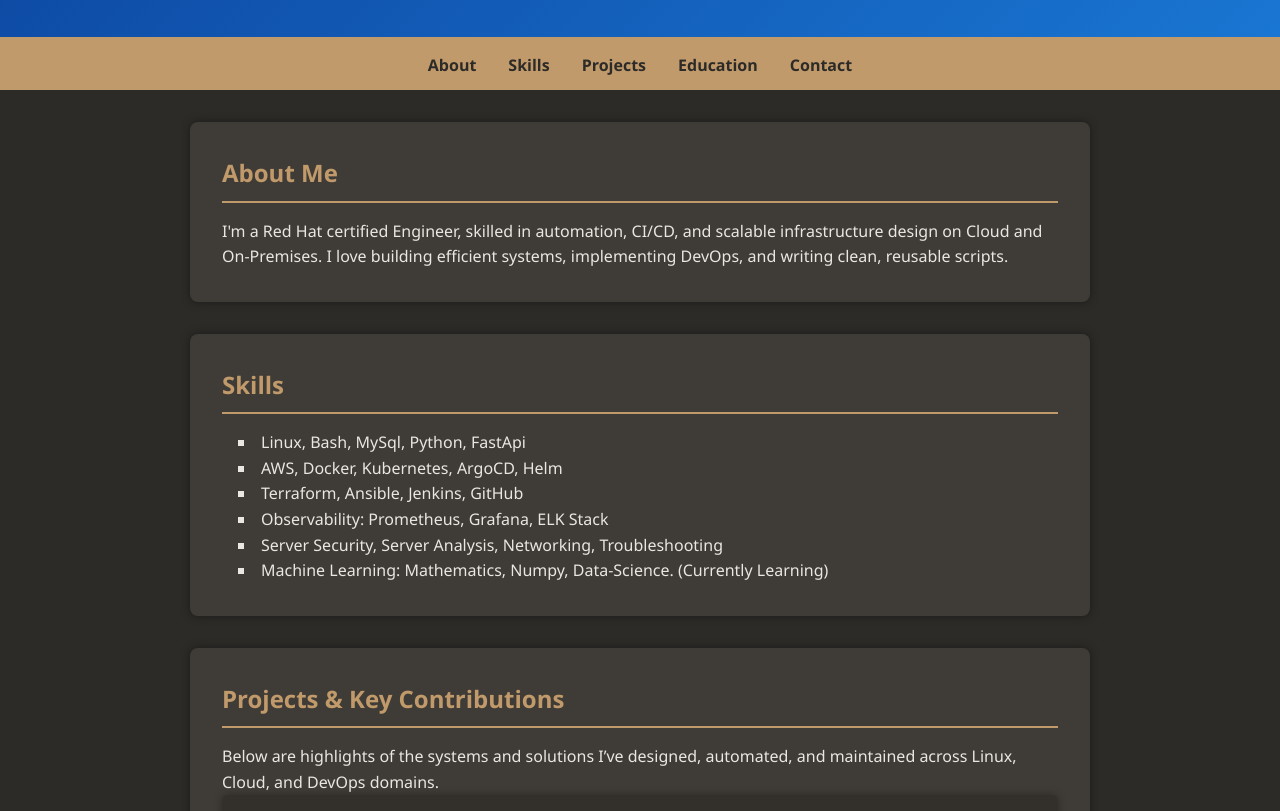
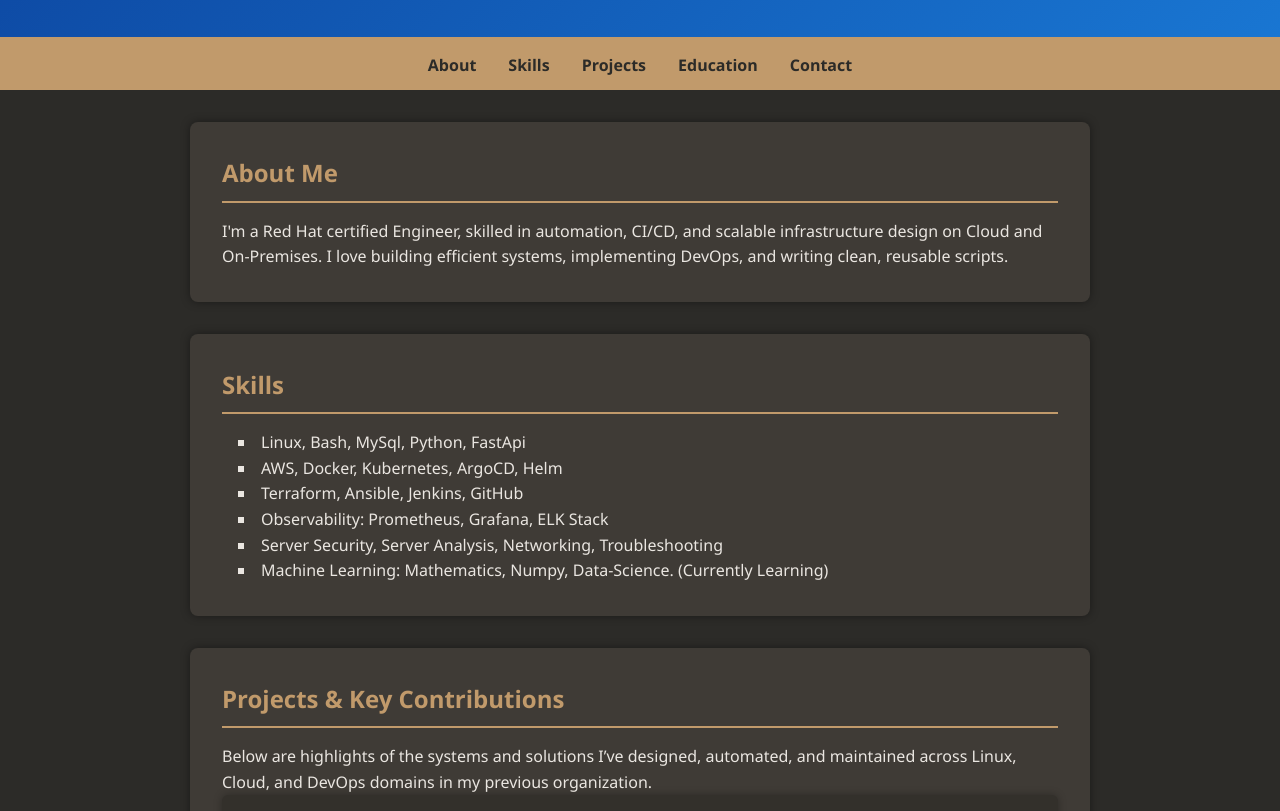
Before and after one commit to aryamanmaurya/MyProfolioWebsite, a plain HTML site: page index.html in a window 1280 px wide. Shown: the part 141-952 px from the top of the page. Drawn offline with Linux system fonts and the light colour scheme.

Commit message:
Refine project description in index.html
Updated project description to include previous organization.

```diff
--- a/index.html
+++ b/index.html
@@ -192,7 +192,7 @@
   <section id="projects">
     <h2>Projects & Key Contributions</h2>
     <p>Below are highlights of the systems and solutions I’ve designed, automated, and maintained across Linux, Cloud,
-      and DevOps domains.</p>
+      and DevOps domains in my previous organization.</p>
 
     <div class="project">
       <h3> CI/CD Pipeline Automation</h3>
```
